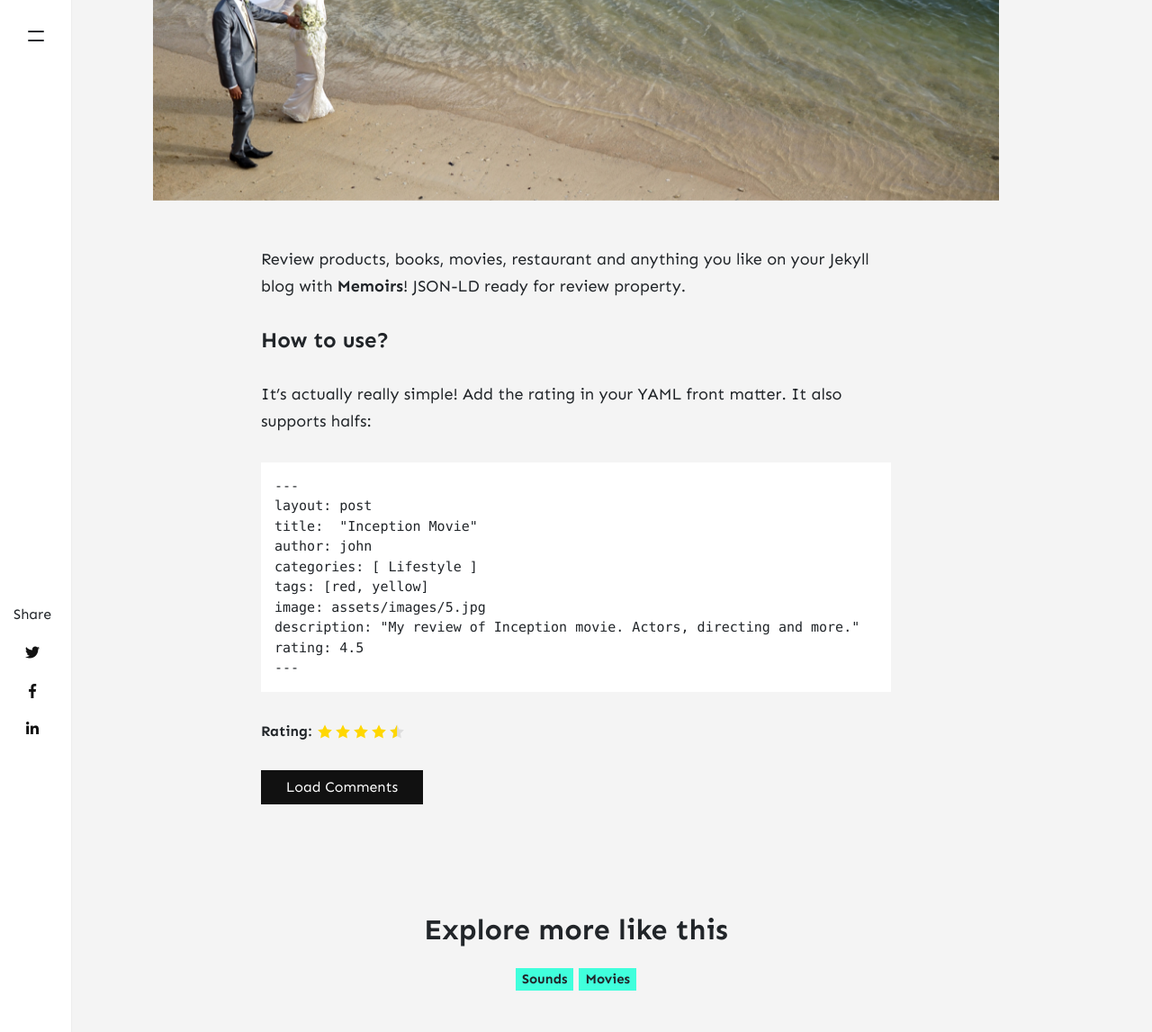
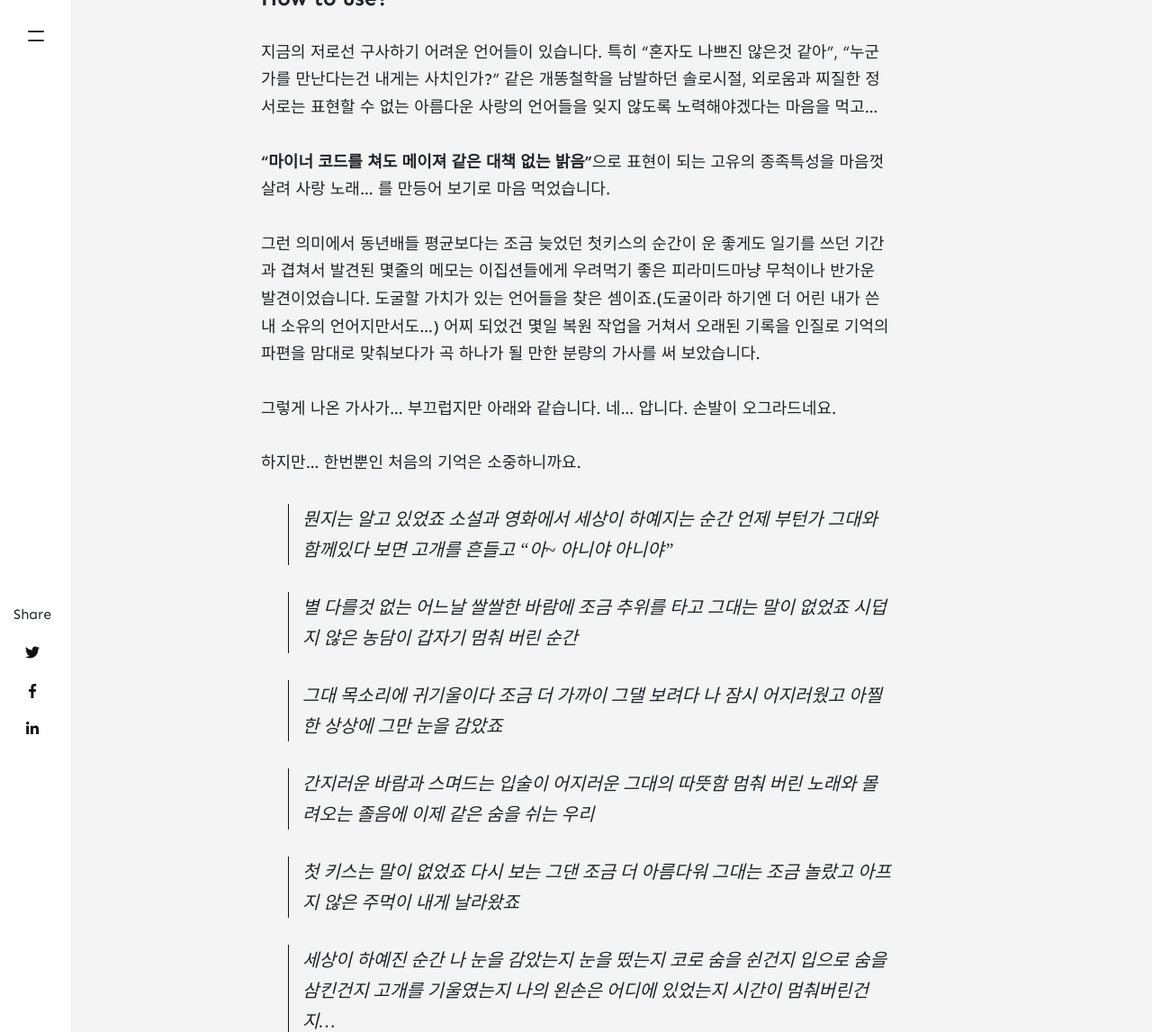
Before and after one commit to daduki/daduki.github.io, a Jekyll site: the page built from _posts/2020-01-01-review-oscar.md, in a window 1280 px wide and 1400 px high, scrolled down 786 px, cut to the strip 0-1147 px from the top of the window. Shown: the whole strip at 90% size. Built offline with Jekyll 4.4.1, drawn with Linux system fonts in a browser that asks for light colours; nearby versions of some CDN libraries; comment, search, counter and statistics services are not loaded; some of the changed text lies outside the part shown.

Commit message:
Update 2020-01-01-review-oscar.md

````diff
--- a/_posts/2020-01-01-review-oscar.md
+++ b/_posts/2020-01-01-review-oscar.md
@@ -1,29 +1,72 @@
 ---
 layout: post
-title:  "Reviewing the best Oscar movies of all time"
-author: caferoman
+title:  "첫키스의 기억으로 노래 만들기"
+author: emstudio
 categories: [ Sounds ]
-tags: [Movies]
-image: assets/images/4.jpg
-description: "My review of Inception movie. Acting, plot and something else in this short description."
+tags: [Songwriting]
+image: https://c2.staticflickr.com/2/1486/23767931970_c2caefdb68_o.jpg
+description: "마이너 코드를 쳐도 메이져 같은 대책 없는 밝음으로 만든 첫키스의 멜로디"
 rating: 4.5
 ---
 
-Review products, books, movies, restaurant and anything you like on your Jekyll blog with **Memoirs**! JSON-LD ready for review property.
-
 #### How to use?
 
-It's actually really simple! Add the rating in your YAML front matter. It also supports halfs:
+지금의 저로선
+구사하기 어려운 언어들이 있습니다.
+특히 "혼자도 나쁘진 않은것 같아", "누군가를 만난다는건 내게는 사치인가?" 같은 개똥철학을 남발하던 솔로시절, 외로움과 찌질한 정서로는 표현할 수 없는 아름다운 사랑의 언어들을 잊지 않도록 노력해야겠다는 마음을 먹고...
+
+**"마이너 코드를 쳐도 메이져 같은 대책 없는 밝음"**으로 표현이 되는 고유의 종족특성을 마음껏 살려 사랑 노래... 를 만등어 보기로 마음 먹었습니다.
+
+그런 의미에서
+동년배들 평균보다는 조금 늦었던 첫키스의 순간이 운 좋게도 일기를 쓰던 기간과 겹쳐서 발견된 몇줄의 메모는 이집션들에게 우려먹기 좋은 피라미드마냥 무척이나 반가운 발견이었습니다. 도굴할 가치가 있는 언어들을 찾은 셈이죠.(도굴이라 하기엔 더 어린 내가 쓴 내 소유의 언어지만서도...)
+어찌 되었건 몇일 복원 작업을 거쳐서 오래된 기록을 인질로 기억의 파편을 맘대로 맞춰보다가 곡 하나가 될 만한 분량의 가사를 써 보았습니다.
+
+그렇게 나온 가사가...
+부끄럽지만 아래와 같습니다.
+네... 압니다. 손발이 오그라드네요.
+
+하지만...
+한번뿐인 처음의 기억은 소중하니까요.
+
+>뭔지는 알고 있었죠
+>소설과 영화에서 세상이 하예지는 순간
+>언제 부턴가 그대와
+>함께있다 보면 고개를 흔들고 "아~ 아니야 아니야"
+
+>별 다를것 없는 어느날
+>쌀쌀한 바람에 조금 추위를 타고
+>그대는 말이 없었죠
+>시덥지 않은 농담이 갑자기 멈춰 버린 순간
+
+>그대 목소리에 귀기울이다
+>조금 더 가까이 그댈 보려다
+>나 잠시 어지러웠고
+>아찔한 상상에 그만 눈을 감았죠
+
+>간지러운 바람과 스며드는 입술이
+>어지러운 그대의 따뜻함
+>멈춰 버린 노래와 몰려오는 졸음에
+>이제 같은 숨을 쉬는 우리
+
+>첫 키스는 말이 없었죠
+>다시 보는 그댄 조금 더 아름다워
+>그대는 조금 놀랐고
+>아프지 않은 주먹이 내게 날라왔죠
+
+>세상이 하예진 순간 나 눈을 감았는지 눈을 떴는지
+>코로 숨을 쉰건지 입으로 숨을 삼킨건지
+>고개를 기울였는지 나의 왼손은 어디에 있었는지
+>시간이 멈춰버린건지...
 
 ```md
 ---
 layout: post
-title:  "Inception Movie"
-author: john
-categories: [ Lifestyle ]
-tags: [red, yellow]
-image: assets/images/5.jpg
-description: "My review of Inception movie. Actors, directing and more."
+title:  "첫키스"
+author: 조대득밴드
+categories: [ Sounds ]
+tags: [여기까지,Songwriting]
+image: assets/images/a1.jpg
+description: "그대는 조금 놀랐고 아프지 않은 주먹이 내게 날라왔죠"
 rating: 4.5
 ---
 ```
````
